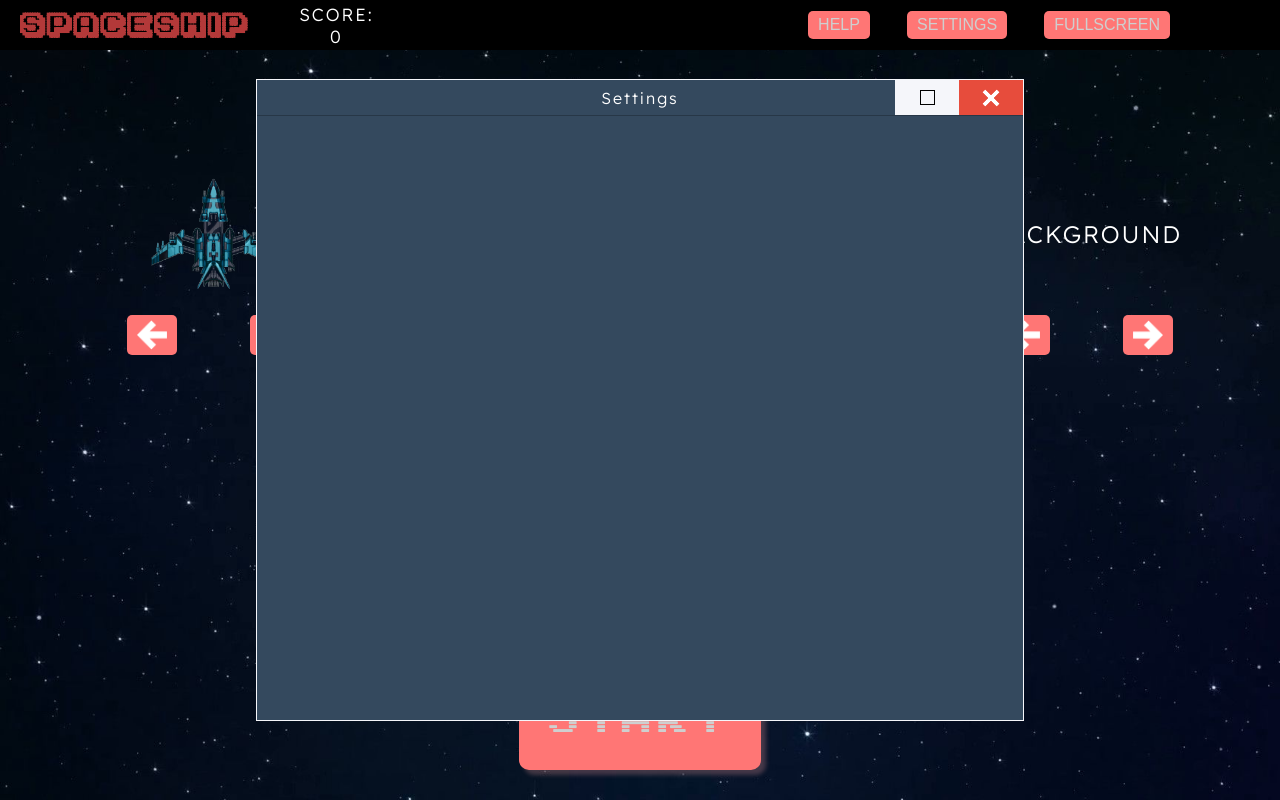
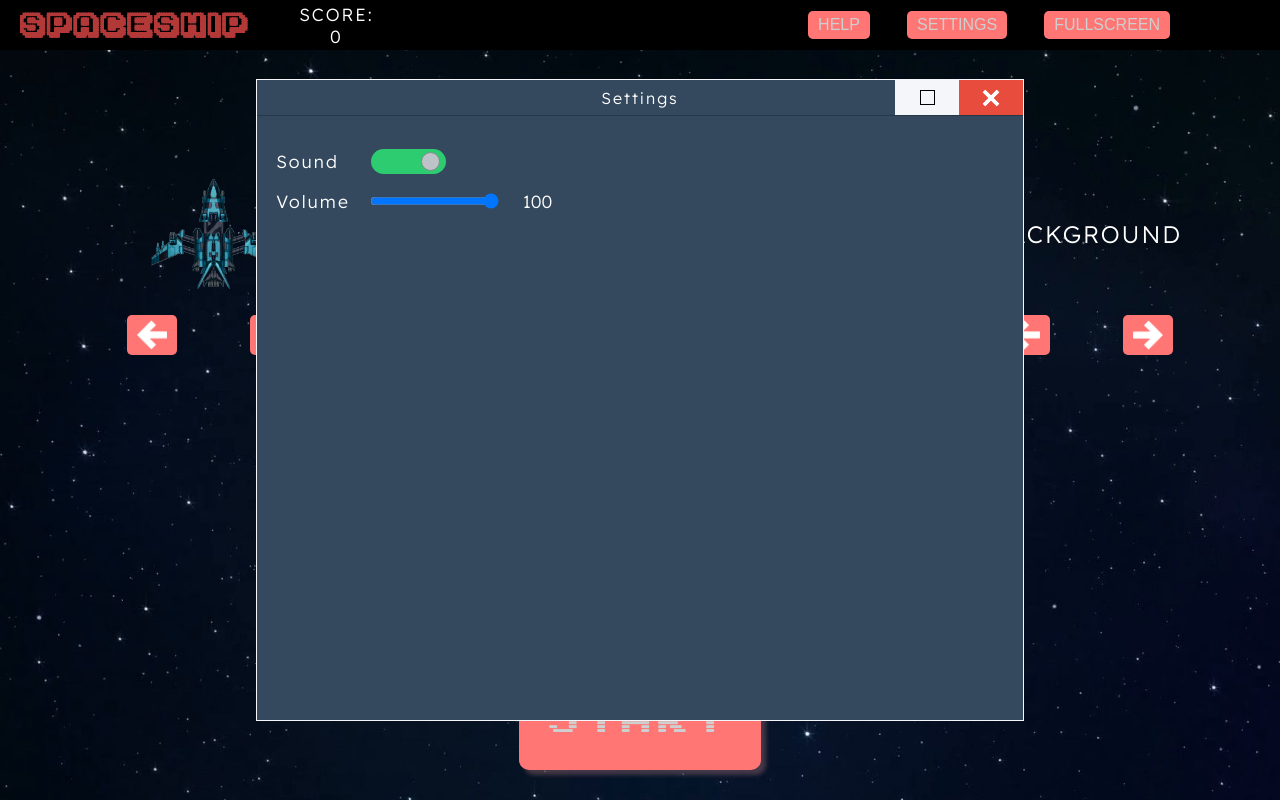
Before and after one commit to Warek01/Spaceship-Game, an Angular app: page /menu in a window 1280 px wide. Both pictures are taken after a click on the button "SETTINGS". Built offline with nearby package versions, Linux system fonts and the light colour scheme.

Commit message:
Working sound system

```diff
--- a/src/app/app-windows/settings/settings.component.html
+++ b/src/app/app-windows/settings/settings.component.html
@@ -1,11 +1,51 @@
 <app-window [window-title]="title" [window-id]="'settings'">
-  <div class="option">
 
+  <div class="option sound">
+    <span class="description" (click)="switchSound()">
+      Sound
+    </span>
+    <div class="switch-container">
+      <div class="switch" [class]="soundIsActive? 'active' : ''" (click)="switchSound()">
+        <div class="circle"></div>
+      </div>
+    </div>
   </div>
-  <div class="option">
 
+  <div class="option volume">
+    <span class="description" (click)="volVal.select()">
+      Volume
+    </span>
+    <input
+      type="range"
+      name="volume-range"
+      id="volume-range"
+      #volRng
+      (change)="changeVolume(int(volRng.value));"
+      (click)="playSample()"
+      [(ngModel)]="volume"
+      [value]="volume"
+    >
+    <input
+      type="number"
+      name="volume-value"
+      id="volume-value"
+      inputmode="numeric"
+      minlength="1"
+      maxlength="3"
+      min="0"
+      max="100"
+      #volVal
+      [value]="volume"
+      [(ngModel)]="volume"
+      (change)="
+        volVal.value = parseVolume(volVal.value);
+        changeVolume(int(volVal.value))
+      "
+      (keydown.enter)="volVal.blur()"
+      (keydown.esc)="volVal.blur()"
+      (keydown)="$event.stopPropagation()"
+      (blur)="playSample()"
+    >
   </div>
-  <div class="option">
 
-  </div>
 </app-window>
--- a/src/app/app-windows/settings/settings.component.scss
+++ b/src/app/app-windows/settings/settings.component.scss
@@ -0,0 +1,109 @@
+@use "../../../scss/defaults" as def;
+
+.option {
+  display: flex;
+  height: 30px;
+  margin-top: 10px;
+  align-items: center;
+
+  &:first-of-type {
+    margin-top: 30px;
+  }
+}
+
+.description {
+  font-size: 1.1rem;
+  cursor: pointer;
+}
+
+.switch-container {
+  position: relative;
+  display: flex;
+  height: 30px;
+  width: 100px;
+  margin-left: 20px;
+  align-items: center;
+  justify-content: center;
+
+  .switch {
+    position: relative;
+    display: flex;
+    width: 50px;
+    height: 25px;
+    align-items: center;
+    background-color: #fff;
+    cursor: pointer;
+    transition: all 300ms ease-out;
+
+    &::before,
+    &::after {
+      content: "";
+      position: relative;
+      width: 25px;
+      height: 25px;
+      border-radius: 50%;
+      background-color: #fff;
+      z-index: 3;
+      transition: all 300ms ease-out;
+    }
+    &::before {
+      left: -12.5px;
+    }
+    &::after {
+      left: 12.5px;
+    }
+    &.active {
+      background-color: def.$button-green;
+
+      &::after,
+      &::before {
+        background-color: def.$button-green;
+      }
+
+      .circle {
+        left: 37.5px;
+      }
+    }
+
+    .circle {
+      position: absolute;
+      display: block;
+      width: 17px;
+      height: 17px;
+      left: -7px;
+      border-radius: 50%;
+      background-color: def.$border-gray;
+      border: 1px solid def.$border-dimgray;
+      z-index: 5;
+      transition: all 300ms ease-out;
+    }
+  }
+}
+
+#volume-range,
+#volume-value {
+  margin-left: 20px;
+  background-color: transparent;
+  border: none;
+  color: #fff;
+  font-family: inherit;
+  font-weight: 300;
+  font-size: 1.1rem;
+
+  &:focus {
+    border: none;
+    outline: none;
+  }
+}
+
+/* Chrome, Safari, Edge, Opera */
+input::-webkit-outer-spin-button,
+input::-webkit-inner-spin-button {
+  -webkit-appearance: none;
+  margin: 0;
+}
+
+/* Firefox */
+input[type="number"] {
+  -moz-appearance: textfield;
+}
--- a/src/app/app-windows/settings/settings.component.ts
+++ b/src/app/app-windows/settings/settings.component.ts
@@ -1,4 +1,5 @@
 import { Component, OnInit } from "@angular/core";
+import { GameService } from "src/app/services/game.service";
 
 @Component({
   selector: "app-settings-window",
@@ -7,8 +8,47 @@ import { Component, OnInit } from "@angular/core";
 })
 export class SettingsWindowComponent implements OnInit {
   title = "Settings";
+  soundIsActive!: boolean;
+  volume!: number;
 
-  constructor() {}
+  constructor(private Game: GameService) {
+    this.soundIsActive = Game.settings.sound.isActive;
+    this.volume = Game.settings.sound.masterVolume;
+  }
 
-  ngOnInit(): void {}
+  switchSound() {
+    this.soundIsActive = !this.soundIsActive;
+    if (this.soundIsActive) {
+      this.Game.enableSound();
+      this.volume = 50;
+    } else {
+      this.Game.disableSound();
+      this.volume = 0;
+    }
+  }
+
+  changeVolume(value: number) {
+    if (
+      (value === 0 && this.soundIsActive) ||
+      (value > 0 && !this.soundIsActive)
+    )
+      this.switchSound();
+
+    this.Game.set.masterVolume(value);
+    this.playSample();
+  }
+
+  playSample() {
+    this.Game.playSound("notification");
+  }
+
+  int(str: string | null): number {
+    return str ? parseInt(str) : 0;
+  }
+
+  parseVolume(num: string): string {
+    return parseInt(num) > 100 ? "100" : parseInt(num) < 0 ? "0" : num;
+  }
+
+  ngOnInit() {}
 }
--- a/src/app/app.component.ts
+++ b/src/app/app.component.ts
@@ -67,7 +67,7 @@ export class AppComponent implements OnInit, AfterViewInit {
         target.tagName.toLowerCase() === "button" ||
         target.parentElement?.tagName.toLowerCase() === "button"
       )
-        this.self.Game.playSound("click-1", 50);
+        this.self.Game.playSound("click-1");
     },
 
     trackEscPress(e: KeyboardEvent) {
@@ -84,8 +84,6 @@ export class AppComponent implements OnInit, AfterViewInit {
   };
 
   ngOnInit() {
-    for (let i = 0; i < 10; i++) console.log(this.Game.generateAsteroid().rotation);
-
     this._registeredWindows.forEach((wd) => {
       this.WdService.registerWindow(wd);
     });
--- a/src/app/app.module.ts
+++ b/src/app/app.module.ts
@@ -13,6 +13,7 @@ import { BackgroundComponent } from "./background/background.component";
 import { GameAudioComponent } from "./game-audio/game-audio.component";
 import { SettingsWindowComponent } from "./app-windows/settings/settings.component";
 import { WindowComponent } from "./app-windows/window/window.component";
+import { FormsModule } from "@angular/forms";
 
 @NgModule({
   declarations: [
@@ -27,7 +28,7 @@ import { WindowComponent } from "./app-windows/window/window.component";
     SettingsWindowComponent,
     WindowComponent,
   ],
-  imports: [BrowserModule, AppRoutingModule, HttpClientModule],
+  imports: [BrowserModule, AppRoutingModule, HttpClientModule, FormsModule],
   providers: [HttpClientModule],
   bootstrap: [AppComponent],
 })
--- a/src/app/game-audio/game-audio.component.ts
+++ b/src/app/game-audio/game-audio.component.ts
@@ -15,6 +15,8 @@ export class GameAudioComponent implements OnInit {
 
     const element = document.getElementById(sound.id) as HTMLAudioElement;
 
+    if (!element.paused) element.currentTime = 0;
+
     element.volume = sound.volume / 100;
     element.play();
   }
--- a/src/app/services/game.service.ts
+++ b/src/app/services/game.service.ts
@@ -32,12 +32,19 @@ export enum TransitionType {
 export class GameService {
   static readonly GameState = GameState;
 
-  private _intervals: any = {
+  private readonly _intervals: any = {
     score: null,
     asteroid: null,
     asteroidClear: null,
     distance: null,
     keyDown: null,
+  };
+
+  private _settings: GameSettings = {
+    sound: {
+      isActive: true,
+      masterVolume: 100,
+    },
   };
 
   private _rangeCalcTimerId: any = null;
@@ -250,6 +257,12 @@ export class GameService {
 
       return this;
     },
+
+    masterVolume(value: number) {
+      if (value >= 0 && value <= 100) {
+        this._self._settings.sound.masterVolume = value;
+      }
+    },
   };
 
   /** Listeners */
@@ -374,6 +387,10 @@ export class GameService {
     ).toFixed(0);
   }
 
+  get settings() {
+    return this._settings;
+  }
+
   launch() {
     if (this._currentGameState === GameState.InGame && !this._isStopped)
       throw "Launch Error";
@@ -448,6 +465,7 @@ export class GameService {
     this._currentScore = 0;
     this._gameEndTimestamp = Date.now();
 
+    this.playSound("break");
     this.navTo(GameState.EndScreen);
   }
 
@@ -526,8 +544,6 @@ export class GameService {
     )
       document.exitFullscreen();
     else document.documentElement.requestFullscreen();
-
-    console.log(screen.height);
   }
 
   getTextureUrl(src: string): string {
@@ -538,8 +554,9 @@ export class GameService {
     return `./assets/sounds/${src}`;
   }
 
-  playSound(id: SoundId, volume = 100) {
-    this.emitters.playSound.emit({ id, volume });
+  playSound(id: SoundId, volume = this._settings.sound.masterVolume) {
+    if (this._settings.sound.isActive)
+      this.emitters.playSound.emit({ id, volume });
   }
 
   nextBg() {
@@ -548,6 +565,14 @@ export class GameService {
 
   prevBg() {
     this.emitters.prevBg.emit(null);
+  }
+
+  disableSound() {
+    this._settings.sound.isActive = false;
+  }
+
+  enableSound() {
+    this._settings.sound.isActive = true;
   }
 }
 
@@ -617,3 +642,10 @@ export interface ShipConfig {
   radius?: number;
   speed?: number;
 }
+
+export interface GameSettings {
+  sound: {
+    isActive: boolean;
+    masterVolume: number;
+  };
+}
--- a/src/scss/defaults.scss
+++ b/src/scss/defaults.scss
@@ -6,6 +6,7 @@ $button-red-color: #e74c3c;
 $button-red-hover-color: #c0392b;
 $button-white-color: #f5f6fa;
 $button-white-hover-color: #dcdde1;
+$button-green: #2ecc71;
 
 $window-bg: #34495e;
 
@@ -18,5 +19,8 @@ $text-color: #fff;
 
 $selection-color: rgba(#a29bfe, 0.6);
 
+$border-gray: #bdc3c7;
+$border-dimgray: #7f8c8d;
+
 $kbd-font: fonts.$cutive;
 $kbd-dark: #2c3e50;
```
Also changed, not shown: 1 other file (tests, documents, lock files or other folders).
